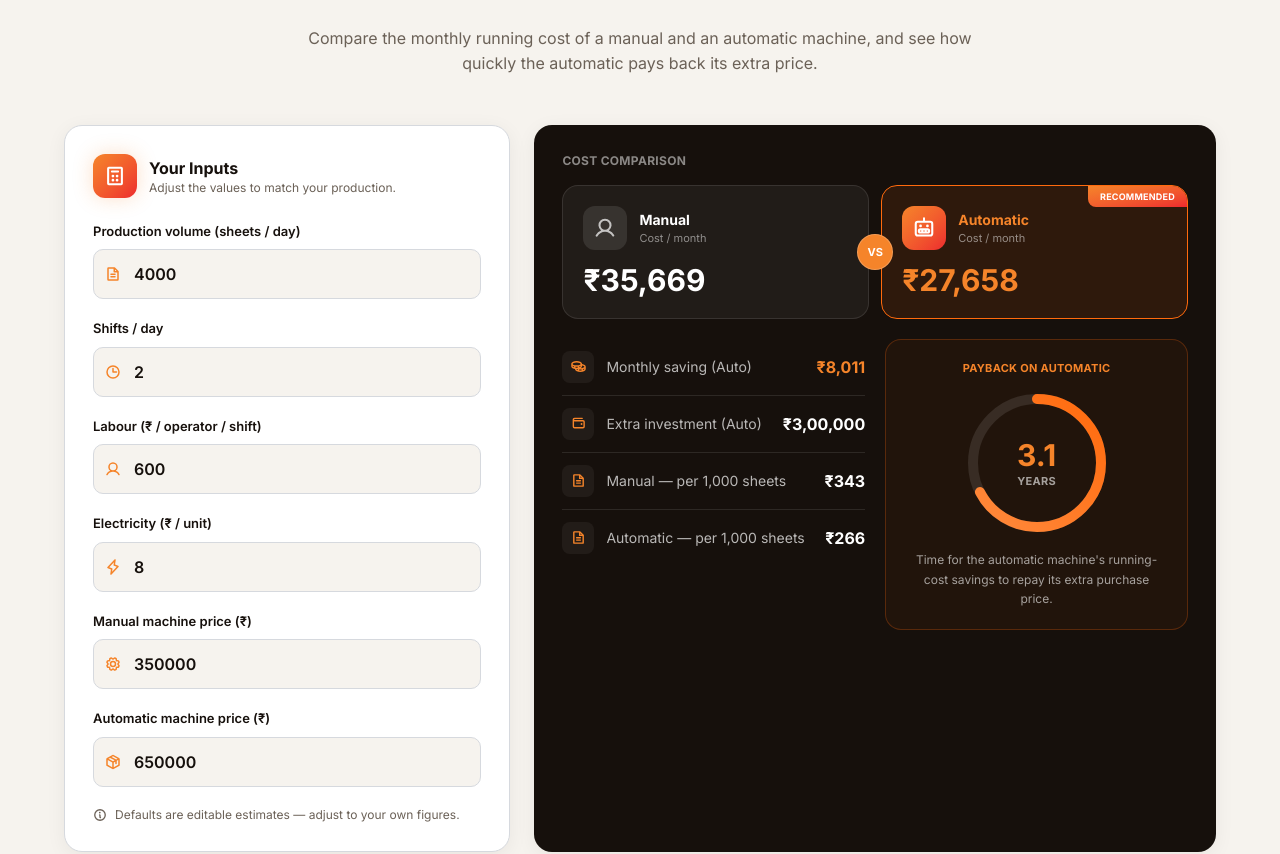
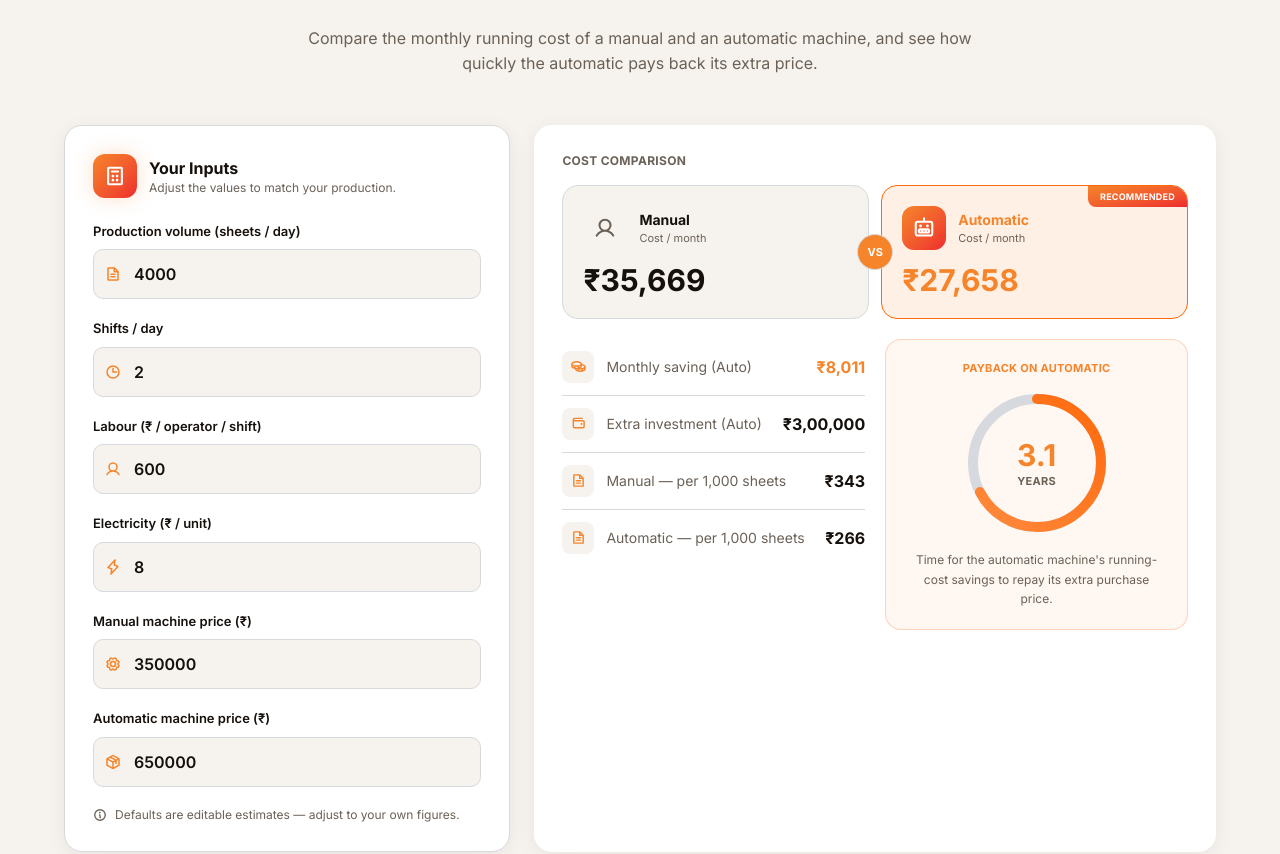
Before and after one commit to Zyden-IT/Sagar-Industries, a Next.js app: page /solutions/Solutions in a window 1280 px wide. Shown: the part 3061-3915 px from the top of the page. Built offline with nearby package versions, Linux system fonts and the light colour scheme.

Commit message:
ROI section color changes

```diff
--- a/src/components/pages/smartTools/RoiCost.js
+++ b/src/components/pages/smartTools/RoiCost.js
@@ -58,7 +58,7 @@ const CostCard = ({ icon: Icon, title, cost, recommended }) => (
     style={
       recommended
         ? { background: `${ACCENT}1a`, border: `1.5px solid ${ACCENT}` }
-        : { background: "rgba(255,255,255,0.05)", border: "1.5px solid rgba(255,255,255,0.1)" }
+        : { background: "var(--color-soft)", border: "1.5px solid var(--color-border)" }
     }
   >
     {recommended && (
@@ -67,26 +67,26 @@ const CostCard = ({ icon: Icon, title, cost, recommended }) => (
       </span>
     )}
     <div className="flex items-center gap-3">
-      <span className={`grid h-11 w-11 shrink-0 place-items-center rounded-xl ${recommended ? "bg-gradient-to-br from-primary to-secondary text-white" : "bg-white/10 text-white/70"}`}>
+      <span className={`grid h-11 w-11 shrink-0 place-items-center rounded-xl ${recommended ? "bg-gradient-to-br from-primary to-secondary text-white" : "bg-soft text-text-secondary"}`}>
         <Icon size={22} weight="bold" />
       </span>
       <div>
-        <div className={`text-sm font-bold ${recommended ? "text-accent" : "text-white"}`}>{title}</div>
-        <div className="text-[11px] text-white/50">Cost / month</div>
+        <div className={`text-sm font-bold ${recommended ? "text-accent" : "text-text-primary"}`}>{title}</div>
+        <div className="text-[11px] text-text-secondary">Cost / month</div>
       </div>
     </div>
-    <div className={`mt-3 text-3xl font-bold ${recommended ? "text-accent" : "text-white"}`}>{cost}</div>
+    <div className={`mt-3 text-3xl font-bold ${recommended ? "text-accent" : "text-text-primary"}`}>{cost}</div>
   </div>
 );
 
 // ── A row in the stat list ───────────────────────────────────────────
 const Row = ({ icon: Icon, label, value, accent }) => (
-  <div className="flex items-center gap-3 border-b border-white/10 py-3 last:border-0">
-    <span className="grid h-8 w-8 shrink-0 place-items-center rounded-lg bg-white/5 text-accent">
+  <div className="flex items-center gap-3 border-b border-border py-3 last:border-0">
+    <span className="grid h-8 w-8 shrink-0 place-items-center rounded-lg bg-soft text-accent">
       <Icon size={15} weight="bold" />
     </span>
-    <span className="flex-1 text-sm text-white/70">{label}</span>
-    <span className={`font-bold ${accent ? "text-accent" : "text-white"}`}>{value}</span>
+    <span className="flex-1 text-sm text-text-secondary">{label}</span>
+    <span className={`font-bold ${accent ? "text-accent" : "text-text-primary"}`}>{value}</span>
   </div>
 );
 
@@ -97,7 +97,7 @@ const Ring = ({ pct, value, unit }) => {
   return (
     <div className="relative grid place-items-center">
       <svg width="150" height="150" viewBox="0 0 150 150" className="-rotate-90">
-        <circle cx="75" cy="75" r={R} fill="none" stroke="rgba(255,255,255,0.1)" strokeWidth="10" />
+        <circle cx="75" cy="75" r={R} fill="none" stroke="var(--color-border)" strokeWidth="10" />
         <circle
           cx="75" cy="75" r={R} fill="none" stroke="url(#roiRing)" strokeWidth="10" strokeLinecap="round"
           strokeDasharray={C} strokeDashoffset={C * (1 - pct / 100)}
@@ -112,7 +112,7 @@ const Ring = ({ pct, value, unit }) => {
       </svg>
       <div className="absolute text-center">
         <div className="text-3xl font-bold text-accent">{value}</div>
-        <div className="text-[11px] font-bold uppercase tracking-wide text-white/60">{unit}</div>
+        <div className="text-[11px] font-bold uppercase tracking-wide text-text-secondary">{unit}</div>
       </div>
     </div>
   );
@@ -230,14 +230,14 @@ const RoiCost = () => {
           </div>
 
           {/* ── COST COMPARISON (dark) ────────────────────────────────── */}
-          <div className="rounded-[var(--radius-card)] bg-dark p-6 text-white shadow-card md:p-7 lg:col-span-3">
-            <div className="text-xs font-bold uppercase tracking-wide text-white/50">Cost Comparison</div>
+          <div className="rounded-[var(--radius-card)] bg-card p-6 text-text-primary shadow-card md:p-7 lg:col-span-3">
+            <div className="text-xs font-bold uppercase tracking-wide text-text-secondary">Cost Comparison</div>
 
             {/* Manual vs Automatic */}
             <div className="relative mt-4 flex gap-3">
               <CostCard icon={User} title="Manual" cost={money(manualMonth)} recommended={!autoRecommended} />
               <CostCard icon={Robot} title="Automatic" cost={money(autoMonth)} recommended={autoRecommended} />
-              <span className="absolute left-1/2 top-1/2 z-10 grid h-9 w-9 -translate-x-1/2 -translate-y-1/2 place-items-center rounded-full border border-white/20 bg-primary text-[11px] font-bold text-white">
+              <span className="absolute left-1/2 top-1/2 z-10 grid h-9 w-9 -translate-x-1/2 -translate-y-1/2 place-items-center rounded-full border border-border bg-primary text-[11px] font-bold text-white">
                 VS
               </span>
             </div>
@@ -257,7 +257,7 @@ const RoiCost = () => {
                 <div className="mt-3">
                   <Ring pct={ringPct} value={ringValue} unit={ringUnit} />
                 </div>
-                <p className="mt-3 text-xs leading-relaxed text-white/60">{tagline}</p>
+                <p className="mt-3 text-xs leading-relaxed text-text-secondary">{tagline}</p>
               </div>
             </div>
           </div>
```
